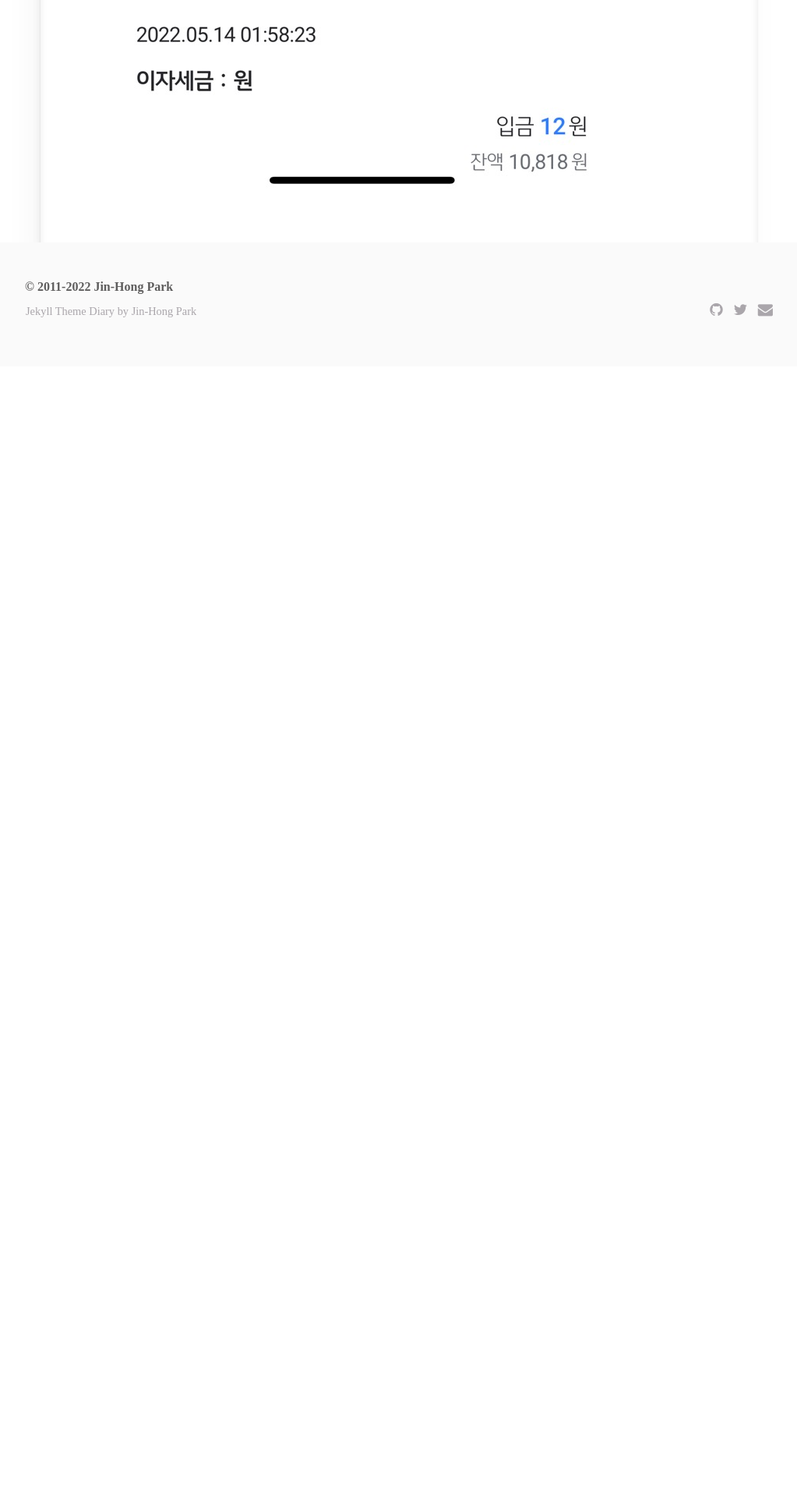
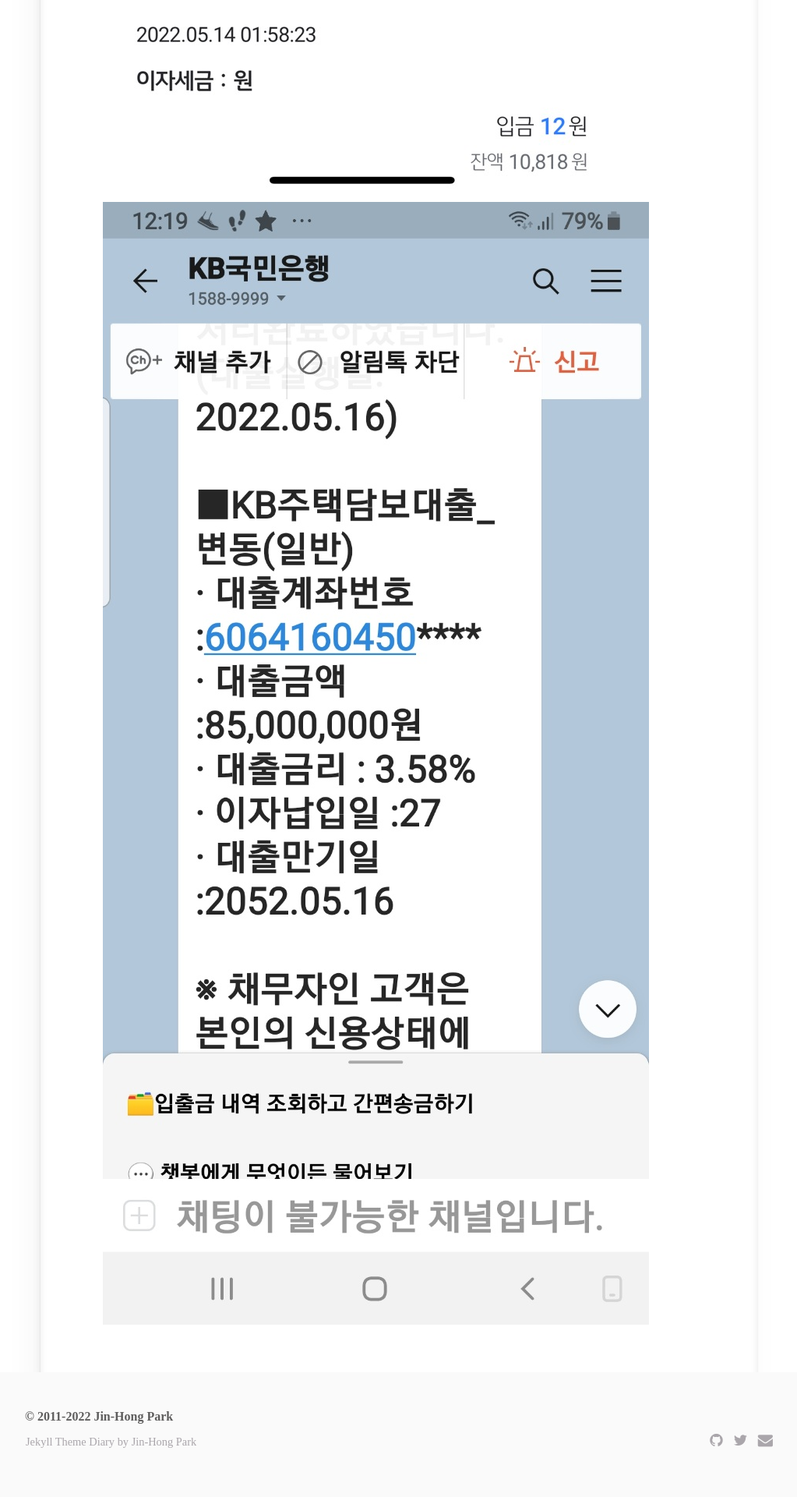
Before and after one commit to jinhong-park/journal, a Jekyll site: the page built from _posts/5_May/2021-05-16-May16th.md, in a window 1280 px wide. Shown: the part 1481-3401 px from the top of the page at 78% size, without its empty margins (128-1151 px from the left). Built offline with Jekyll 4.4.1, drawn with Linux system fonts in a browser that asks for light colours; before the commit the page ends 1951 px from its top, so only the background shows below that.

Commit message:
“update”

```diff
--- a/_posts/5_May/2021-05-16-May16th.md
+++ b/_posts/5_May/2021-05-16-May16th.md
@@ -12,3 +12,4 @@
 
 
 ![](https://jinhong-park.github.io/journal2/images/20220516-debt.jpeg)
+![](https://jinhong-park.github.io/journal2/images/20220516-debt2.jpeg)
```
Also changed, not shown: images/20220516-debt2.jpeg (added).
